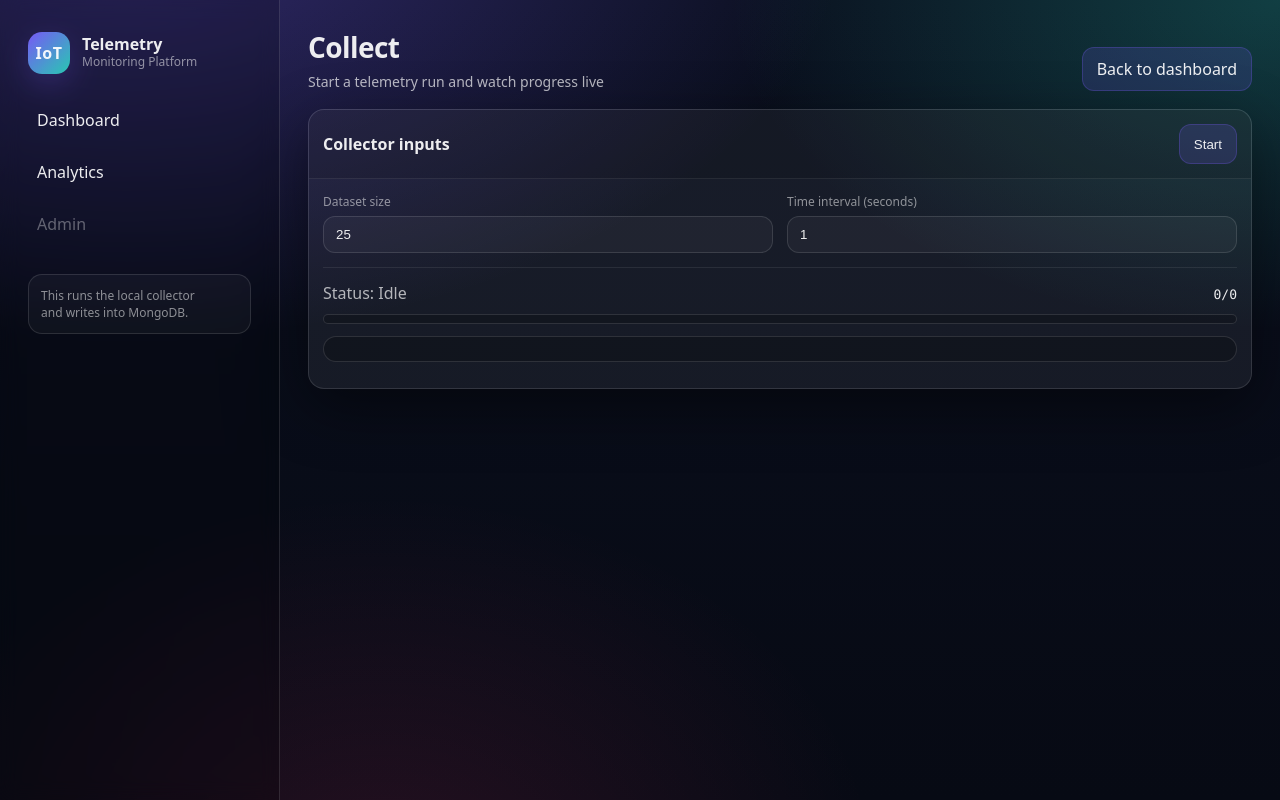
After one commit to faizan-az02/IoT-Telemetry-Monitoring-Platform, a Flask app: page /collect in a window 1280 px wide. The commit adds this page. Run offline with Flask 3, Linux system fonts and the light colour scheme; data that the repository does not hold is empty.

Commit message:
feat: dashboard features

```diff
--- a/app.py
+++ b/app.py
@@ -1,7 +1,12 @@
+import json
 import os
+import queue
+import threading
+import time
+import uuid
 from datetime import datetime
 
-from flask import Flask, jsonify, redirect, render_template, request, url_for
+from flask import Flask, Response, jsonify, redirect, render_template, request, url_for
 from pymongo import MongoClient
 
 
@@ -9,6 +14,8 @@ def create_app() -> Flask:
     app = Flask(__name__)
 
     MAX_LIMIT = 100
+    MAX_COLLECT_SAMPLES = 1000
+    MAX_COLLECT_INTERVAL_SEC = 60 * 60
 
     mongo_uri = os.getenv("MONGO_URI", "mongodb://localhost:27017/")
     mongo_db = os.getenv("MONGO_DB", "telemetry_db")
@@ -16,6 +23,84 @@ def create_app() -> Flask:
 
     client = MongoClient(mongo_uri)
     collection = client[mongo_db][mongo_collection]
+
+    # --- In-memory job registry for telemetry collection (simple, single-process) ---
+    jobs_lock = threading.Lock()
+    jobs: dict[str, dict] = {}
+
+    def _sse(event: str, data: str) -> str:
+        # SSE format: each event ends with a blank line; data may not contain raw newlines.
+        safe = (data or "").replace("\r", "").split("\n")
+        lines = [f"event: {event}"]
+        for part in safe:
+            lines.append(f"data: {part}")
+        lines.append("")
+        return "\n".join(lines) + "\n"
+
+    def _start_collect_job(dataset_size: int, time_interval: float, device_id: str | None) -> str:
+        job_id = uuid.uuid4().hex
+        q: queue.Queue[tuple[str, str]] = queue.Queue()
+        resolved_device_id = device_id or os.getenv("DEVICE_ID", "edge-1")
+
+        with jobs_lock:
+            jobs[job_id] = {
+                "id": job_id,
+                "status": "running",
+                "created_at": time.time(),
+                "done_at": None,
+                "dataset_size": dataset_size,
+                "time_interval": time_interval,
+                "device_id": resolved_device_id,
+                "queue": q,
+                "stop": False,
+            }
+
+        def put(event: str, payload: str) -> None:
+            q.put((event, payload))
+
+        def run() -> None:
+            put("log", f"Starting collection: dataset_size={dataset_size}, time_interval={time_interval}s")
+
+            try:
+                from telemetry import collect_telemetry
+
+                def on_log(msg: str) -> None:
+                    put("log", msg)
+
+                def on_progress(cur: int, total: int) -> None:
+                    put("progress", json.dumps({"current": cur, "total": total}))
+
+                def stop_flag() -> bool:
+                    with jobs_lock:
+                        return bool(jobs.get(job_id, {}).get("stop"))
+
+                collect_telemetry(
+                    collection=collection,
+                    dataset_size=dataset_size,
+                    time_interval=time_interval,
+                    device_id=device_id or None,
+                    on_log=on_log,
+                    on_progress=on_progress,
+                    stop_flag=stop_flag,
+                )
+
+                with jobs_lock:
+                    if jobs.get(job_id):
+                        jobs[job_id]["status"] = "done"
+                        jobs[job_id]["done_at"] = time.time()
+                put("done", "complete")
+            except Exception as e:
+                with jobs_lock:
+                    if jobs.get(job_id):
+                        jobs[job_id]["status"] = "error"
+                        jobs[job_id]["done_at"] = time.time()
+                        jobs[job_id]["error"] = str(e)
+                put("error", str(e))
+
+        t = threading.Thread(target=run, daemon=True)
+        t.start()
+
+        return job_id
 
     def _safe_float(value):
         try:
@@ -119,6 +204,72 @@ def create_app() -> Flask:
         docs = list(collection.find(query).sort("timestamp", -1).limit(limit))
         return jsonify({"data": [_serialize_doc(d) for d in docs]})
 
+    @app.get("/collect")
+    def collect():
+        devices = sorted(collection.distinct("device_id"))
+        return render_template(
+            "collect.html",
+            devices=devices,
+            default_device=os.getenv("DEVICE_ID", "edge-1"),
+            default_dataset_size=25,
+            default_time_interval=1,
+        )
+
+    @app.post("/collect/start")
+    def collect_start():
+        # Accept either form-encoded or JSON.
+        payload = request.get_json(silent=True) or request.form
+        dataset_size = int(payload.get("dataset_size", 25))
+        time_interval = float(payload.get("time_interval", 1))
+        # Device ID is taken from environment variables by the collector.
+        device_id = None
+
+        dataset_size = max(1, min(MAX_COLLECT_SAMPLES, dataset_size))
+        time_interval = max(0.0, min(MAX_COLLECT_INTERVAL_SEC, time_interval))
+
+        job_id = _start_collect_job(dataset_size=dataset_size, time_interval=time_interval, device_id=device_id)
+        return jsonify(
+            {
+                "job_id": job_id,
+                "stream_url": url_for("collect_stream", job_id=job_id),
+            }
+        )
+
+    @app.get("/collect/stream/<job_id>")
+    def collect_stream(job_id: str):
+        with jobs_lock:
+            job = jobs.get(job_id)
+        if not job:
+            return Response(_sse("error", "Unknown job id"), mimetype="text/event-stream")
+
+        q: queue.Queue[tuple[str, str]] = job["queue"]
+
+        def gen():
+            # Immediately send metadata.
+            yield _sse(
+                "meta",
+                json.dumps(
+                    {
+                        "job_id": job_id,
+                        "dataset_size": job.get("dataset_size"),
+                        "time_interval": job.get("time_interval"),
+                        "device_id": job.get("device_id"),
+                    }
+                ),
+            )
+            # Stream queue events until done/error.
+            while True:
+                try:
+                    event, payload = q.get(timeout=10)
+                    yield _sse(event, payload)
+                    if event in {"done", "error"}:
+                        return
+                except queue.Empty:
+                    # Keep connection alive.
+                    yield ": ping\n\n"
+
+        return Response(gen(), mimetype="text/event-stream")
+
     return app
 
 
--- /dev/null
+++ b/static/collect.js
@@ -0,0 +1,102 @@
+function qs(sel) {
+  return document.querySelector(sel);
+}
+
+function appendLog(line) {
+  const box = qs("#logBox");
+  if (!box) return;
+  box.textContent += (box.textContent ? "\n" : "") + line;
+  box.scrollTop = box.scrollHeight;
+}
+
+function setStatus(text) {
+  const el = qs("#statusText");
+  if (el) el.textContent = text;
+}
+
+function setProgress(cur, total) {
+  const txt = qs("#progressText");
+  if (txt) txt.textContent = `${cur}/${total}`;
+  const fill = qs("#progressFill");
+  if (fill) {
+    const pct = total > 0 ? Math.round((cur / total) * 100) : 0;
+    fill.style.width = `${pct}%`;
+  }
+}
+
+async function startJob() {
+  const form = qs("#collectForm");
+  const startBtn = qs("#startBtn");
+  if (!form || !startBtn) return;
+
+  const data = Object.fromEntries(new FormData(form).entries());
+  const dataset_size = Number(data.dataset_size || 25);
+  const time_interval = Number(data.time_interval || 1);
+
+  startBtn.disabled = true;
+  qs("#logBox").textContent = "";
+  setStatus("Starting…");
+  setProgress(0, 0);
+
+  const res = await fetch("/collect/start", {
+    method: "POST",
+    headers: { "Content-Type": "application/json" },
+    body: JSON.stringify({ dataset_size, time_interval }),
+  });
+  if (!res.ok) throw new Error(`Failed to start job (${res.status})`);
+  const json = await res.json();
+
+  const es = new EventSource(json.stream_url);
+
+  es.addEventListener("meta", (e) => {
+    try {
+      const meta = JSON.parse(e.data);
+      appendLog(`Device: ${meta.device_id || "edge-1"}`);
+      appendLog(`Dataset size: ${meta.dataset_size}`);
+      appendLog(`Interval: ${meta.time_interval}s`);
+    } catch {
+      // ignore
+    }
+  });
+
+  es.addEventListener("log", (e) => {
+    appendLog(e.data);
+  });
+
+  es.addEventListener("progress", (e) => {
+    try {
+      const p = JSON.parse(e.data);
+      setProgress(p.current || 0, p.total || 0);
+      setStatus("Running");
+    } catch {
+      // ignore
+    }
+  });
+
+  es.addEventListener("done", () => {
+    setStatus("Complete");
+    appendLog("Done.");
+    es.close();
+    startBtn.disabled = false;
+  });
+
+  es.addEventListener("error", (e) => {
+    setStatus("Error");
+    appendLog(`Error: ${e.data || "stream error"}`);
+    es.close();
+    startBtn.disabled = false;
+  });
+}
+
+document.addEventListener("DOMContentLoaded", () => {
+  const startBtn = qs("#startBtn");
+  if (startBtn) {
+    startBtn.addEventListener("click", () => {
+      startJob().catch((e) => {
+        setStatus("Error");
+        appendLog(`Error: ${e.message}`);
+        startBtn.disabled = false;
+      });
+    });
+  }
+});
--- a/static/styles.css
+++ b/static/styles.css
@@ -177,12 +214,28 @@ body {
   outline: none;
 }
 
+.input {
+  min-width: 220px;
+  padding: 10px 12px;
+  border-radius: 12px;
+  border: 1px solid var(--border);
+  background: rgba(255, 255, 255, 0.04);
+  color: var(--text);
+  outline: none;
+}
+
 .btn {
+  display: inline-flex;
+  align-items: center;
+  justify-content: center;
+  gap: 8px;
+  min-height: 40px;
   padding: 10px 14px;
   border-radius: 12px;
   border: 1px solid rgba(124, 92, 255, 0.25);
   background: rgba(124, 92, 255, 0.16);
   color: var(--text);
+  text-decoration: none;
   cursor: pointer;
   transition: 140ms ease;
 }
@@ -195,6 +248,13 @@ body {
 .btn.ghost {
   border-color: rgba(255, 255, 255, 0.14);
   background: rgba(255, 255, 255, 0.05);
+}
+
+.topbar-actions {
+  display: flex;
+  gap: 10px;
+  align-items: flex-end;
+  flex-wrap: wrap;
 }
 
 .grid {
@@ -267,6 +327,15 @@ body {
   overflow: hidden;
 }
 
+.collect-page .collect-panel {
+  max-width: 980px;
+  margin: 0 auto;
+}
+
+.collect-page .form-grid {
+  grid-template-columns: repeat(2, minmax(0, 1fr));
+}
+
 .panel-head {
   display: flex;
   align-items: center;
@@ -333,6 +402,54 @@ body {
 
 .panel-body {
   padding: 14px 14px;
+}
+
+.form-grid {
+  display: grid;
+  grid-template-columns: repeat(3, minmax(0, 1fr));
+  gap: 14px;
+}
+
+.divider {
+  height: 1px;
+  background: rgba(255, 255, 255, 0.08);
+  margin: 14px 0;
+}
+
+.status-row {
+  display: flex;
+  justify-content: space-between;
+  align-items: baseline;
+  margin-bottom: 10px;
+}
+
+.progress-bar {
+  width: 100%;
+  height: 10px;
+  border-radius: 999px;
+  border: 1px solid rgba(255, 255, 255, 0.12);
+  background: rgba(0, 0, 0, 0.18);
+  overflow: hidden;
+}
+
+.progress-fill {
+  height: 100%;
+  width: 0%;
+  background: linear-gradient(90deg, rgba(124, 92, 255, 0.95), rgba(43, 231, 198, 0.85));
+}
+
+.log-box {
+  margin-top: 12px;
+  max-height: 360px;
+  overflow: auto;
+  border-radius: 14px;
+  border: 1px solid rgba(255, 255, 255, 0.12);
+  background: rgba(0, 0, 0, 0.22);
+  padding: 12px 12px;
+  font-family: var(--mono);
+  font-size: 12px;
+  color: rgba(255, 255, 255, 0.85);
+  white-space: pre-wrap;
 }
 
 .chart-grid {
--- /dev/null
+++ b/templates/collect.html
@@ -0,0 +1,87 @@
+<!doctype html>
+<html lang="en">
+  <head>
+    <meta charset="utf-8" />
+    <meta name="viewport" content="width=device-width, initial-scale=1" />
+    <title>Collect Telemetry</title>
+    <link rel="stylesheet" href="{{ url_for('static', filename='styles.css') }}" />
+  </head>
+
+  <body class="collect-page">
+    <div class="app-shell">
+      <aside class="sidebar">
+        <div class="brand">
+          <div class="brand-mark">IoT</div>
+          <div class="brand-text">
+            <div class="brand-title">Telemetry</div>
+            <div class="brand-subtitle">Monitoring Platform</div>
+          </div>
+        </div>
+
+        <nav class="nav">
+          <a class="nav-item" href="{{ url_for('dashboard') }}">Dashboard</a>
+          <a class="nav-item" href="{{ url_for('analytics') }}">Analytics</a>
+          <a class="nav-item disabled" href="#" title="Coming soon">Admin</a>
+        </nav>
+
+        <div class="sidebar-footer">
+          <div class="hint">
+            This runs the local collector<br />
+            and writes into MongoDB.
+          </div>
+        </div>
+      </aside>
+
+      <main class="main">
+        <header class="topbar">
+          <div>
+            <h1 class="page-title">Collect</h1>
+            <p class="page-subtitle">Start a telemetry run and watch progress live</p>
+          </div>
+
+          <div class="topbar-actions">
+            <a class="btn" href="{{ url_for('dashboard') }}">Back to dashboard</a>
+          </div>
+        </header>
+
+        <section class="panel collect-panel">
+          <div class="panel-head">
+            <h2 class="panel-title">Collector inputs</h2>
+            <div class="panel-actions">
+              <button class="btn" type="button" id="startBtn">Start</button>
+            </div>
+          </div>
+
+          <div class="panel-body">
+            <form id="collectForm" class="form-grid">
+              <label class="field">
+                <span class="field-label">Dataset size</span>
+                <input class="input" type="number" name="dataset_size" min="1" max="1000" value="{{ default_dataset_size }}" />
+              </label>
+
+              <label class="field">
+                <span class="field-label">Time interval (seconds)</span>
+                <input class="input" type="number" name="time_interval" min="0" step="0.25" value="{{ default_time_interval }}" />
+              </label>
+            </form>
+
+            <div class="divider"></div>
+
+            <div class="status-row">
+              <div class="muted">Status: <span id="statusText">Idle</span></div>
+              <div class="mono" id="progressText">0/0</div>
+            </div>
+
+            <div class="progress-bar" aria-label="progress">
+              <div class="progress-fill" id="progressFill" style="width: 0%"></div>
+            </div>
+
+            <pre class="log-box" id="logBox" aria-label="collector logs"></pre>
+          </div>
+        </section>
+      </main>
+    </div>
+
+    <script src="{{ url_for('static', filename='collect.js') }}"></script>
+  </body>
+</html>
```
Also changed, not shown: other parts of static/styles.css (+43 -2 lines), telemetry.py (+97 -35 lines), templates/dashboard.html (+8 -5 lines).
